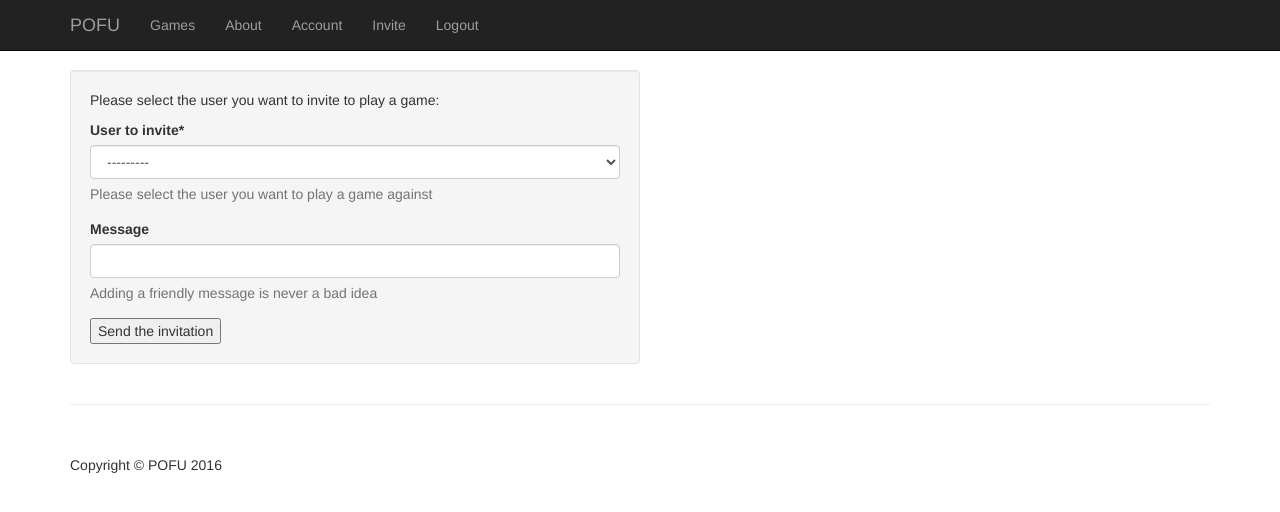
After one commit to JKCooper2/pofu, a Django app: page /game/invite in a window 1280 px wide. The commit adds this page. Shown: the top 512 px of the page. Run offline with Django 3.2, Linux system fonts and the light colour scheme; a user stored in the database is signed in; data comes from the database, SQL or seed files in the repository; both versions use the stored data as it was after the commit; some libraries are stand-ins or nearby versions.

Commit message:
Added invitation system

```diff
--- /dev/null
+++ b/game/forms.py
@@ -0,0 +1,8 @@
+from django.forms import ModelForm
+from .models import Invitation
+
+
+class InvitationForm(ModelForm):
+    class Meta:
+        model = Invitation
+        fields = ['to_user', 'message']
--- a/game/models.py
+++ b/game/models.py
@@ -24,3 +24,13 @@ class Player(models.Model):
 
     def __str__(self):
         return str(self.game) + " - " + self.user.username
+
+
+class Invitation(models.Model):
+    from_user = models.ForeignKey(User, related_name='invitations_sent')
+    to_user = models.ForeignKey(User, related_name='invitations_received',
+                                verbose_name="User to invite",
+                                help_text="Please select the user you want to play a game against")
+    message = models.CharField(max_length=300, blank=True,
+                               help_text="Adding a friendly message is never a bad idea")
+    timestamp = models.DateTimeField(auto_now_add=True)
--- /dev/null
+++ b/game/templates/game/new_invitation.html
@@ -0,0 +1,13 @@
+{% extends 'base.html' %}
+{% load crispy_forms_tags %}
+
+{% block content %}
+    <div class="well col-md-6">
+        <p>Please select the user you want to invite to play a game:</p>
+        <form action="" method="post">
+            {% csrf_token %}
+            {{ form|crispy }}
+            <button type="submit">Send the invitation</button>
+        </form>
+    </div>
+{% endblock content %}
--- /dev/null
+++ b/game/urls.py
@@ -0,0 +1,9 @@
+from django.conf.urls import url
+
+from . import views
+
+app_name = "game"
+urlpatterns = [
+    url(r'^invite$', views.new_invitation, name='invite'),
+    url(r'^invitation/(?P<pk>\d+)/$', views.accept_invitation, name="view_invite")
+]
--- a/game/views.py
+++ b/game/views.py
@@ -1,3 +1,46 @@
-from django.shortcuts import render
+from django.shortcuts import redirect, render, get_object_or_404
+from django.contrib.auth.decorators import login_required
+from django.core.exceptions import PermissionDenied
+from django.http.response import HttpResponse
 
-# Create your views here.
+from .models import Invitation, Game
+from .forms import InvitationForm
+
+
+@login_required
+def new_invitation(request):
+    if request.method == 'POST':
+        invitation = Invitation(from_user=request.user)
+        form = InvitationForm(data=request.POST, instance=invitation)
+
+        if form.is_valid():
+            form.save()
+            return redirect('users:home')
+
+    else:
+        form = InvitationForm()
+
+    return render(request, 'game/new_invitation.html', {'form': form})
+
+
+@login_required
+def accept_invitation(request, pk):
+    invitation = get_object_or_404(Invitation, pk=pk)
+
+    if not request.user == invitation.to_user:
+        raise PermissionDenied
+
+    if request.method == 'POST':
+        if 'accept' in request.POST:
+            # game = Game.objects.new_game(invitation)
+            # invitation.delete()
+            # return redirect(game.get_absolute_url())
+
+            invitation.delete()
+            return HttpResponse("Accepted Invitation")
+        else:
+            invitation.delete()
+            return redirect('users:home')
+
+    else:
+        return render(request, 'game/accept_invitation.html', {'invitation': invitation})
--- a/pofu/settings.py
+++ b/pofu/settings.py
@@ -40,6 +40,7 @@ INSTALLED_APPS = [
     'django.contrib.sessions',
     'django.contrib.messages',
     'django.contrib.staticfiles',
+    'crispy_forms',
 ]
 
 MIDDLEWARE_CLASSES = [
@@ -129,3 +130,5 @@ STATICFILES_DIRS = [
 LOGIN_URL = 'login'
 LOGOUT_URL = 'logout'
 LOGIN_REDIRECT_URL = 'users:home'
+
+CRISPY_TEMPLATE_PACK = 'bootstrap3'
--- a/pofu/urls.py
+++ b/pofu/urls.py
@@ -22,6 +22,7 @@ admin.autodiscover()
 
 urlpatterns = [
     url(r'^', include('main.urls')),
+    url(r'^game/', include('game.urls')),
     url(r'^users/', include('users.urls')),
     url(r'^admin/', admin.site.urls),
     url(r'^login/$', login, {'template_name': 'login.html'}, name='login'),
--- a/templates/base.html
+++ b/templates/base.html
@@ -60,6 +60,9 @@
                             <a href="{% url 'users:home' %}">Account</a>
                         </li>
                         <li>
+                            <a href="{% url 'game:invite' %}">Invite</a>
+                        </li>
+                        <li>
                             <a href="{% url 'logout' %}">Logout</a>
                         </li>
                     {% else %}
--- a/templates/login.html
+++ b/templates/login.html
@@ -1,4 +1,5 @@
 {% extends 'base.html' %}
+{% load crispy_forms_tags %}
 
 {% block content %}
 
@@ -6,7 +7,7 @@
 
     <form role="form" method="post" action="{% url 'login' %}">
         {% csrf_token %}
-        {{ form }}
+        {{ form|crispy }}
         <input class="btn btn-primary" type="submit" value="Login" />
         <input type="hidden" name="next" value="{{ next }}" />
     </form>
--- a/users/views.py
+++ b/users/views.py
@@ -7,6 +7,7 @@ from game.models import Game
 @login_required
 def home(request):
     my_games = Game.objects.games_for_user(request.user)
-
-    context = {'my_games': my_games}
+    invitations = request.user.invitations_received.all()
+    context = {'my_games': my_games,
+               'invitations': invitations}
     return render(request, 'users/home.html', context)
```
Also changed, not shown: game/templates/game/accept_invitation.html (added, +19 -0 lines), users/templates/users/home.html (+14 -0 lines), db.sqlite3, game/migrations/0003_invitation.py (added).
